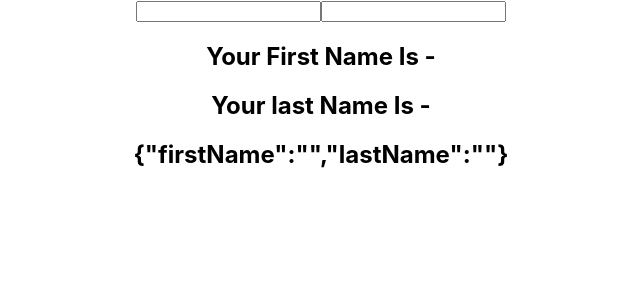
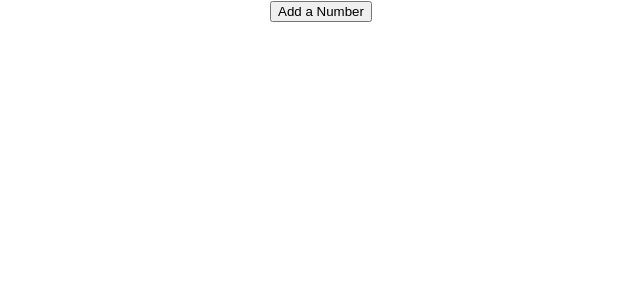
Before and after one commit to RayaIrf/react_hooks, a React (Create React App) app: page / in a window 1280 px wide. Shown: the top 300 px of the page, without its empty margins (319-959 px from the left). Built offline with nearby package versions, Linux system fonts and the light colour scheme.

Commit message:
useState array

```diff
--- a/src/App.js
+++ b/src/App.js
@@ -4,12 +4,13 @@
 import HookCounter from './components/HookCounter';
 import HookCounterTwo from './components/HookCounterTwo';
 import HookCounterThree from './components/HookCounterThree';
+import HookCounterFour from './components/HookCounterFour';
 
 function App() {
   return (
     <div className="App">
       {/* <ClassCounter /> */}
-      <HookCounterThree />
+      <HookCounterFour />
     </div>
   );
 }
--- /dev/null
+++ b/src/components/HookCounterFour.js
@@ -0,0 +1,28 @@
+import React, { useState } from "react";
+
+function HookCounterFour() {
+    const [items, setItems] = useState([])
+
+    const addItem = () => {
+        setItems([...items, {
+            id: items.length,
+            value: Math.floor(Math.random() * 10 + 1)
+        }])
+    }
+
+
+
+    return (
+        <div>
+            <button onClick={addItem}>Add a Number</button>
+            <ul>
+                {items.map(item => (
+                    <li key={item.id}>{item.value}</li>
+                ))}
+
+            </ul>
+        </div>
+    )
+}
+
+export default HookCounterFour
```
